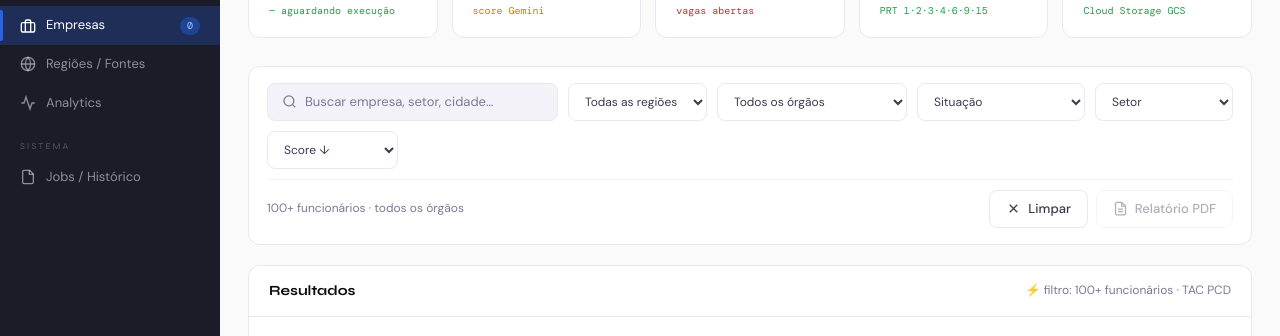
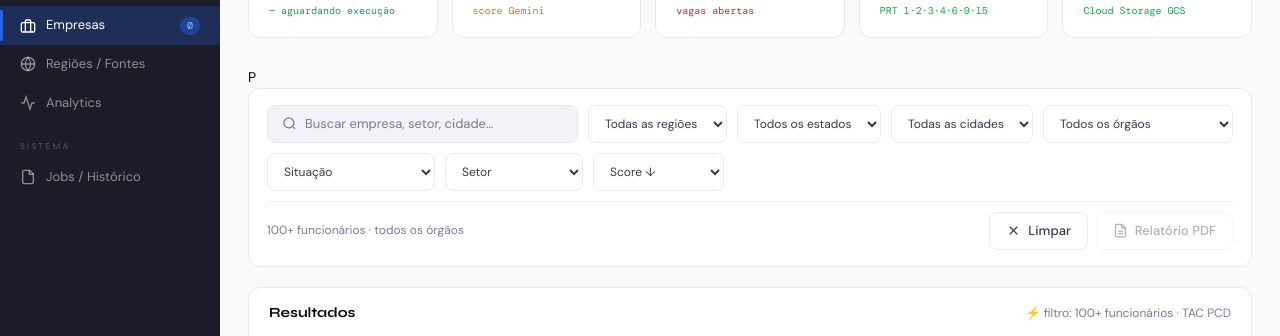
Before and after one commit to ludcarvalho-soulcode/PCD_Agent, a plain HTML site: page frontend/index.html in a window 1280 px wide. Shown: the part 163-499 px from the top of the page. Drawn offline with nearby package versions, Linux system fonts and the light colour scheme.

Commit message:
feat: adiciona filtros de região, estado e cidade

```diff
--- a/frontend/index.html
+++ b/frontend/index.html
@@ -391,7 +391,7 @@ td.proc-col{font-family:'DM Mono',monospace;font-size:11px;color:var(--muted)}
       </div>
     </div>
 
-    <!-- VIEW: EMPRESAS -->
+    <!-- VIEW: EMPRESAS -->P
     <div id="view-empresas">
       <div class="toolbar-wrap">
         <div class="toolbar-row">
@@ -399,12 +399,19 @@ td.proc-col{font-family:'DM Mono',monospace;font-size:11px;color:var(--muted)}
             <svg viewBox="0 0 24 24" fill="none" stroke="currentColor" stroke-width="2"><circle cx="11" cy="11" r="8"/><line x1="21" y1="21" x2="16.65" y2="16.65"/></svg>
             <input type="text" id="search" placeholder="Buscar empresa, setor, cidade…" oninput="aplicarFiltros()">
           </div>
-          <select class="filter-sel" id="fil-regiao" onchange="aplicarFiltros()">
+          <select class="filter-sel" id="fil-regiao" onchange="preencherEstados(); atualizarCidades(); aplicarFiltros()">
             <option value="">Todas as regiões</option>
             <option value="Sudeste">Sudeste</option>
             <option value="Sul">Sul</option>
+            <option value="Norte">Norte</option>
             <option value="Nordeste">Nordeste</option>
             <option value="Centro-Oeste">Centro-Oeste</option>
+          </select>
+          <select class="filter-sel" id="fil-estado" onchange="atualizarCidades();aplicarFiltros()">
+            <option value="">Todos os estados</option>
+          </select>
+          <select class="filter-sel" id="fil-cidade" onchange="aplicarFiltros()">
+            <option value="">Todas as cidades</option>
           </select>
           <select class="filter-sel" id="fil-orgao" onchange="aplicarFiltros()">
             <option value="">Todos os órgãos</option>
@@ -457,7 +464,7 @@ td.proc-col{font-family:'DM Mono',monospace;font-size:11px;color:var(--muted)}
         </div>
         <div id="table-container">
           <div class="empty-state">
-            <div class="empty-icon">🏭</div>
+            <div class="empty-icon">🔍</div>
             <div class="empty-title">Nenhum dado ainda</div>
             <div class="empty-sub">Clique em <strong>Executar agente</strong> para raspar os 7 portais do MPT<br>e identificar empresas com TAC PCD via Vertex AI.</div>
           </div>
@@ -597,6 +604,84 @@ td.proc-col{font-family:'DM Mono',monospace;font-size:11px;color:var(--muted)}
 </div>
 
 <script>
+// Lista completa de UFs do Brasil
+const UFS_BR = [
+  'AC','AL','AP','AM','BA','CE','DF','ES','GO','MA','MT','MS','MG','PA','PB','PR','PE','PI','RJ','RN','RS','RO','RR','SC','SP','SE','TO'
+];
+// Principais cidades por estado (capitais)
+const CIDADES_POR_UF = {
+  'AC': ['Rio Branco'],
+  'AL': ['Maceió'],
+  'AP': ['Macapá'],
+  'AM': ['Manaus'],
+  'BA': ['Salvador'],
+  'CE': ['Fortaleza'],
+  'DF': ['Brasília'],
+  'ES': ['Vitória'],
+  'GO': ['Goiânia'],
+  'MA': ['São Luís'],
+  'MT': ['Cuiabá'],
+  'MS': ['Campo Grande'],
+  'MG': ['Belo Horizonte', 'Uberlândia'],
+  'PA': ['Belém'],
+  'PB': ['João Pessoa'],
+  'PR': ['Curitiba', 'Ponta Grossa'],
+  'PE': ['Recife', 'Caruaru'],
+  'PI': ['Teresina'],
+  'RJ': ['Rio de Janeiro'],
+  'RN': ['Natal'],
+  'RS': ['Porto Alegre'],
+  'RO': ['Porto Velho'],
+  'RR': ['Boa Vista'],
+  'SC': ['Florianópolis', 'Joinville'],
+  'SP': ['São Paulo', 'Campinas', 'Guarulhos'],
+  'SE': ['Aracaju'],
+  'TO': ['Palmas']
+};
+
+// Mapeamento de regiões para UFs
+const REGIOES_UF = {
+  'Sudeste': ['SP', 'RJ', 'MG', 'ES'],
+  'Sul': ['RS', 'SC', 'PR'],
+  'Centro-Oeste': ['GO', 'MT', 'MS', 'DF'],
+  'Nordeste': ['BA', 'SE', 'AL', 'PE', 'PB', 'RN', 'CE', 'PI', 'MA'],
+  'Norte': ['AM', 'RR', 'AP', 'PA', 'TO', 'RO', 'AC']
+};
+
+function preencherEstados() {
+  const regiao = document.getElementById('fil-regiao').value;
+  let estados = [];
+  if (regiao && REGIOES_UF[regiao]) {
+    estados = REGIOES_UF[regiao];
+  } else {
+    estados = UFS_BR;
+  }
+  const sel = document.getElementById('fil-estado');
+  sel.innerHTML = '<option value="">Todos os estados</option>' + estados.map(uf => `<option value="${uf}">${uf}</option>`).join('');
+}
+
+function atualizarCidades() {
+  const estado = document.getElementById('fil-estado').value;
+  const sel = document.getElementById('fil-cidade');
+
+  sel.innerHTML = '<option value="">Todas as cidades</option>';
+
+  if (!estado) return;
+
+  const cidadesLocais = CIDADES_POR_UF[estado] || [];
+
+  cidadesLocais.forEach(cidade => {
+    const option = document.createElement('option');
+    option.value = cidade;
+    option.textContent = cidade;
+    sel.appendChild(option);
+  });
+}
+
+window.addEventListener('DOMContentLoaded', () => {
+  preencherEstados();
+  atualizarCidades();
+});
 // ── DATA ──────────────────────────────────────────────────────────────
 const FONTES = [
   {regiao:'Sudeste', url:'https://www.prt1.mpt.mp.br/servicos/termos-de-ajuste-de-conduta', orgao:'PRT1 — Rio de Janeiro'},
@@ -783,6 +868,8 @@ function aplicarFiltros(){
   if(!empresas.length) return;
   const q=document.getElementById('search').value.trim().toLowerCase();
   const reg=document.getElementById('fil-regiao').value;
+  const estado=document.getElementById('fil-estado').value;
+  const cidade=document.getElementById('fil-cidade').value;
   const org=document.getElementById('fil-orgao').value;
   const sit=document.getElementById('fil-sit').value;
   const set=document.getElementById('fil-setor').value;
@@ -793,6 +880,8 @@ function aplicarFiltros(){
     if(e.func<100) return false; // sempre 100+
     if(q&&!e.nome.toLowerCase().includes(q)&&!e.setor.toLowerCase().includes(q)&&!e.cidade.toLowerCase().includes(q))return false;
     if(reg&&e.regiao!==reg)return false;
+    if(estado && !e.cidade?.includes(`- ${estado}`) && e.uf !== estado && e.estado !== estado) return false;
+    if(cidade && !e.cidade?.toLowerCase().includes(cidade.toLowerCase())) return false;
     if(org&&e.orgao!==org)return false;
     if(sit&&e.sit!==sit)return false;
     if(set&&e.setor!==set)return false;
@@ -811,11 +900,13 @@ function aplicarFiltros(){
   document.getElementById('result-count').textContent=`— ${filtered.length} de ${empresas.length}`;
 }
 
-function renderActiveFilters(q,reg,org,sit,set){
+function renderActiveFilters(q,reg,estado,cidade,org,sit,set){
   const row=document.getElementById('active-filters');
   const chips=[];
   if(q) chips.push({label:`"${q}"`,clear:()=>{document.getElementById('search').value='';aplicarFiltros();}});
   if(reg) chips.push({label:`Região: ${reg}`,clear:()=>{document.getElementById('fil-regiao').value='';aplicarFiltros();}});
+  if(estado) chips.push({label:`Estado: ${estado}`,clear:()=>{document.getElementById('fil-estado').value='';aplicarFiltros();}});
+  if(cidade) chips.push({label:`Cidade: ${cidade}`,clear:()=>{document.getElementById('fil-cidade').value='';aplicarFiltros();}});
   if(org) chips.push({label:org.split('—')[0].trim(),clear:()=>{document.getElementById('fil-orgao').value='';aplicarFiltros();}});
   if(sit) chips.push({label:sit,clear:()=>{document.getElementById('fil-sit').value='';aplicarFiltros();}});
   if(set) chips.push({label:set,clear:()=>{document.getElementById('fil-setor').value='';aplicarFiltros();}});
@@ -946,7 +1037,7 @@ function expandedRow(e){
           </div>
           <div class="exp-field"><div class="exp-label">Recomendação</div><div class="exp-value" style="color:var(--soul-1);font-size:12px;line-height:1.6">${e.oport.rec}</div></div>
           <div class="exp-field"><div class="exp-label">Perfis sugeridos</div>
-            <div class="perfis-wrap">${e.perfis.map(p=>`<span class="chip chip-blue" style="font-size:10px">${p}</span>`).join('')}</div>
+            <div class="perfis-wrap">${e.perfis.map(p=>`<span class="chip chip-blue" style="font-size:11px">${p}</span>`).join('')}</div>
           </div>
           ${e.pdfUrl?`<div class="exp-field" style="margin-top:10px"><div class="exp-label">Cloud Storage</div><div class="exp-value mono" style="font-size:10px;word-break:break-all;color:var(--green)">${e.pdfUrl}</div></div>`:''}
         </div>
@@ -1072,11 +1163,11 @@ function downloadPDF(){
     const content=document.getElementById('pdf-content').innerHTML;
     const w=window.open('','_blank');
     w.document.write(`<!DOCTYPE html><html><head><meta charset="UTF-8">
-      <link href="https://fonts.googleapis.com/css2?family=Syne:wght@400;700;800&family=DM+Sans:wght@400;500&family=DM+Mono:wght@400&display=swap" rel="stylesheet">
+      <link href="https://fonts.googleapis.com/css2?family=Syne:wght@400;700;800&family=DM+Sans&family=DM+Mono&display=swap" rel="stylesheet">
       <style>
         *{box-sizing:border-box;margin:0;padding:0}
         body{font-family:'DM Sans',sans-serif;padding:32px;font-size:13px;color:#0a0a0f;background:#fafafa}
-        :root{--r:8px;--ink:#0a0a0f;--muted:#7a7a96;--line:#e8e8f0;--line2:#f2f2f8;--white:#fff;--soul-1:#2563eb;--soul-2:#1d4ed8;--soul-light:#eff6ff;--soul-mid:#bfdbfe;--red:#dc2626;--red-bg:#fef2f2;--red-mid:#fecaca;--amber:#d97706;--amber-bg:#fffbeb;--green:#16a34a;--green-bg:#f0fdf4}
+        :root{--r:8px;--ink:#0a0a0f;--muted:#7a7a96;--line:#e8e8f0;--line2:#f2f2f8;--white:#fff;--soul-1:#2563eb;--soul-2:#1d4ed8;--soul-light:#eff6ff;--soul-mid:#bfdbfe;--red:#dc2626;--red-bg:#fef2f2;--red-mid:#fecaca;--amber:#d97706;--amber-bg:#fffbeb;--amber-mid:#fde68a;--green:#16a34a;--green-bg:#f0fdf4}
         .pdf-preview{max-width:760px;margin:0 auto;background:#fff;padding:28px;border-radius:12px}
         .pdf-logo-row{display:flex;justify-content:space-between;align-items:flex-start;margin-bottom:24px}
         .pdf-logo-badge{background:#2563eb;color:#fff;border-radius:6px;padding:6px 12px;font-family:'Syne',sans-serif;font-size:12px;font-weight:700}
```
